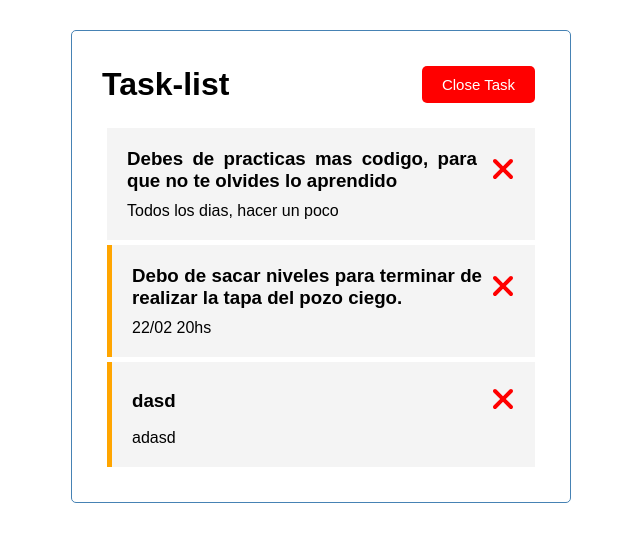
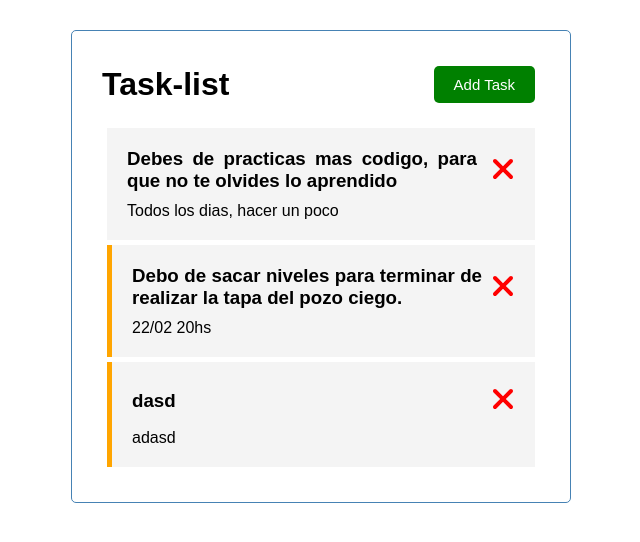
Before and after one commit to JonatanMatwijow/task-list, an Angular app: page / in a window 1280 px wide. Shown: the top 542 px of the page, without its empty margins (319-959 px from the left). Built offline with nearby package versions, Linux system fonts and the light colour scheme; data requests are answered from the project's data file; a web font is replaced by a local one.

Commit message:
router operativo

```diff
--- a/src/app/app.component.html
+++ b/src/app/app.component.html
@@ -2,5 +2,10 @@
   <div class="container">
 
     <app-header></app-header>
-    <app-tasks></app-tasks>
+
+    <router-outlet></router-outlet>
+
+
+    <!-- <app-tasks></app-tasks> -->
+
   </div>
--- a/src/app/app.module.ts
+++ b/src/app/app.module.ts
@@ -2,7 +2,7 @@ import { NgModule } from '@angular/core';
 import { BrowserModule } from '@angular/platform-browser';
 import { HttpClientModule } from '@angular/common/http';
 import { FormsModule } from '@angular/forms';
-
+import {  Routes, RouterModule} from '@angular/router';
 import { FontAwesomeModule } from '@fortawesome/angular-fontawesome';
 
 
@@ -13,7 +13,11 @@ import { TasksComponent } from './component/tasks/tasks.component';
 import { TasksItemComponent } from './component/tasks-item/tasks-item.component';
 import { AddTaskComponent } from './component/add-task/add-task.component';
 
-
+const appRoute:Routes = [
+  {
+    path: "", component:TasksComponent
+  }
+]
 
 @NgModule({
   declarations: [
@@ -29,8 +33,8 @@ import { AddTaskComponent } from './component/add-task/add-task.component';
     BrowserModule,
     HttpClientModule,
     FontAwesomeModule,
-    FormsModule
-
+    FormsModule,
+    RouterModule.forRoot(appRoute, {enableTracing:true})
 
   ],
   providers: [],
--- a/src/app/component/header/header.component.ts
+++ b/src/app/component/header/header.component.ts
@@ -10,7 +10,7 @@ import { Subscription } from 'rxjs';
 
 export class HeaderComponent implements OnInit {
   title: String = 'Task-list';
-  showAddTask:boolean = true;
+  showAddTask:boolean = false;
   Subscription?: Subscription;
 
   constructor(private uiService : UiService ) {
```
